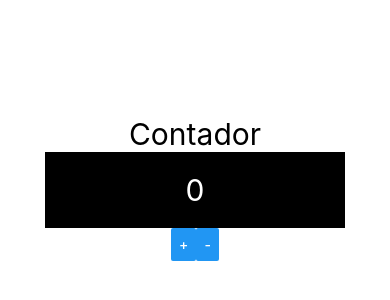
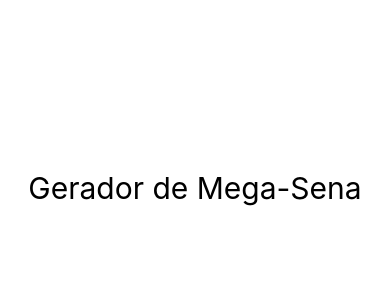
Before and after one commit to RaizerVarela/react-native, a React Native app: screen / in a window 390 px wide. Shown: the part 234-534 px from the top of the page. Built offline with nearby package versions, Linux system fonts and the light colour scheme.

Commit message:
Atualização - novos conteudos para serem exibidos

```diff
--- a/src/App.js
+++ b/src/App.js
@@ -1,7 +1,20 @@
 import React from 'react';
-import {View, StyleSheet} from 'react-native';
+import {SafeAreaView, StyleSheet} from 'react-native';
 
-import ContadorV2 from './components/contador/ContadorV2';
+import Mega from './components/mega/Mega';
+//import FlexBoxV4 from './components/layout/FlexBoxV4';
+//import FlexBoxV3 from './components/layout/FlexBoxV3';
+//import FlexBoxV2 from './components/layout/FlexBoxV2';
+//import FlexBoxV1 from './components/layout/FlexBoxV1';
+//import DigiteSeuNome from './components/DigiteSeuNome';
+//import ListaProdutosV2 from './components/produtos/ListaProdutosV2';
+//import ListaProdutos from './components/produtos/ListaProdutos';
+//import UsuarioLogado from './components/UsuarioLogado';
+//import Familia from './components/relacao/Familia';
+//import Membro from './components/relacao/Membro';
+//import ParImpar from './components/ParImpar';
+//import Diferenciar from './components/Diferenciar';
+//import ContadorV2 from './components/contador/ContadorV2';
 //import Pai from './components/indireta/Pai'
 //import Pai from './components/direta/Pai'
 //import Contador from './components/Contador'
@@ -13,9 +26,28 @@
 //import Primeiro from './components/Primeiro';
 
 export default () => (
-  <View style={style.App}>
+  <SafeAreaView style={style.App}>
+  <Mega/>
+  {/*
+  <FlexBoxV4/>
+  <FlexBoxV3/>
+  <FlexBoxV2/>
+  <FlexBoxV1/>
+  <DigiteSeuNome/>
+  <ListaProdutosV2/>
+  <ListaProdutos/>
+  <UsuarioLogado usuario={{nome: 'Rai', email: 'rai@rai.com'}}/>
+  <Familia>
+    <Membro nome="Bia" sobrenome="Arruda"/>
+    <Membro nome="Carlos" sobrenome="Arruda"/>
+  </Familia>
+  <Familia>
+    <Membro nome="Ana" sobrenome="Silva"/>
+    <Membro nome="Julia" sobrenome="Silva"/>
+  </Familia>
+    <ParImpar num={4}/>
+    <Diferenciar/>
     <ContadorV2/>
-    {/*
     <Pai/>
     <Pai/>
     <Contador inicial={100} passo={13}/>
@@ -29,7 +61,7 @@
     <Comp1/>
     <Comp2/>
     <Primeiro />*/}
-</View>
+</SafeAreaView>
 ); // Código em JSX
 
 
```
